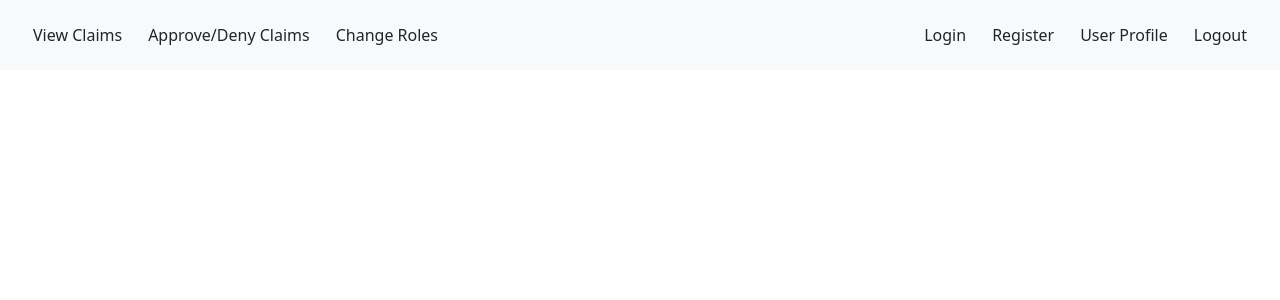
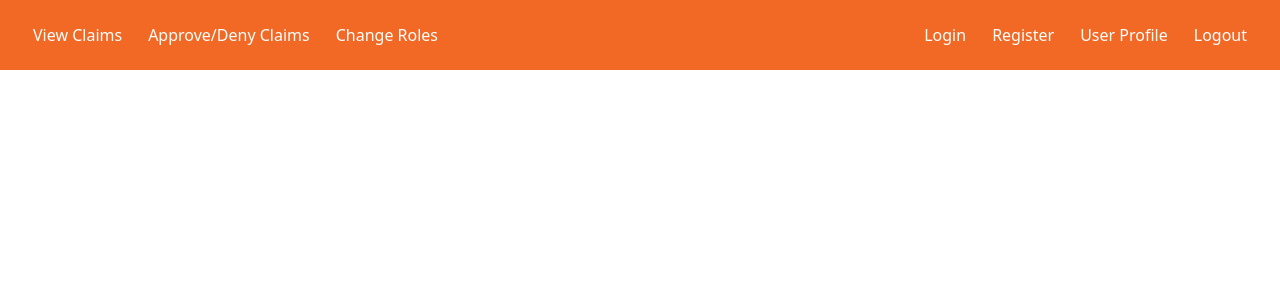
Before and after one commit to ebrezine/AngularProj, an Angular app: page / in a window 1280 px wide. Shown: the top 300 px of the page. Built offline with nearby package versions, Linux system fonts and the light colour scheme.

Commit message:
Add css styles

```diff
--- a/src/app/components/nav-bar/nav-bar.component.css
+++ b/src/app/components/nav-bar/nav-bar.component.css
@@ -0,0 +1,9 @@
+.navbar {
+  background-color: #f26925;
+}
+.btn {
+  color: #fff;
+}
+.btn:hover {
+  color: #474c55;
+}
--- a/src/app/components/nav-bar/nav-bar.component.html
+++ b/src/app/components/nav-bar/nav-bar.component.html
@@ -1,4 +1,4 @@
-<nav class="navbar bg-light">
+<nav class="navbar">
   <div class="container-fluid">
     <div class="p-2">
       <!-- TODO - add routerLinkActive & routerLink -->
```
